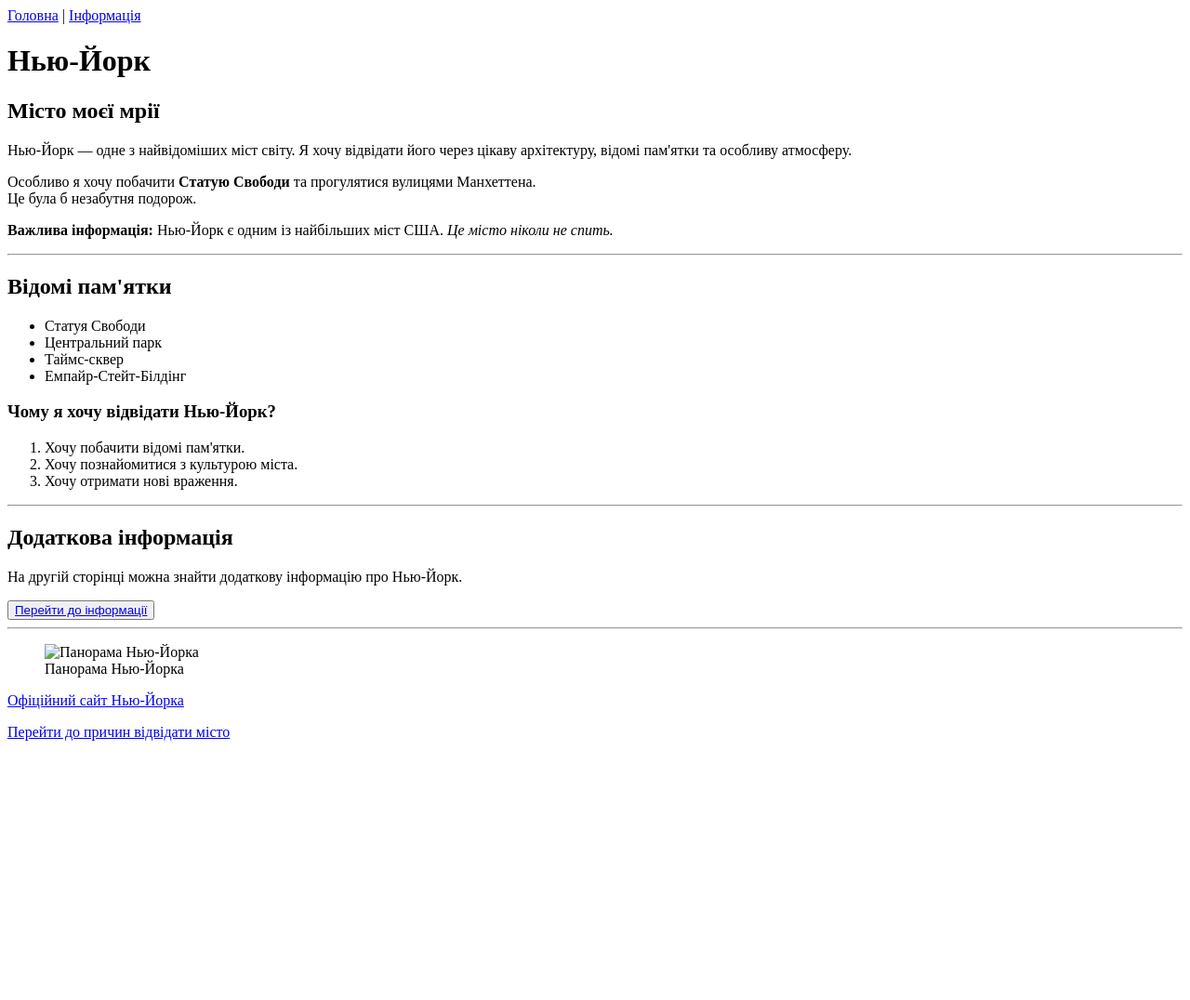
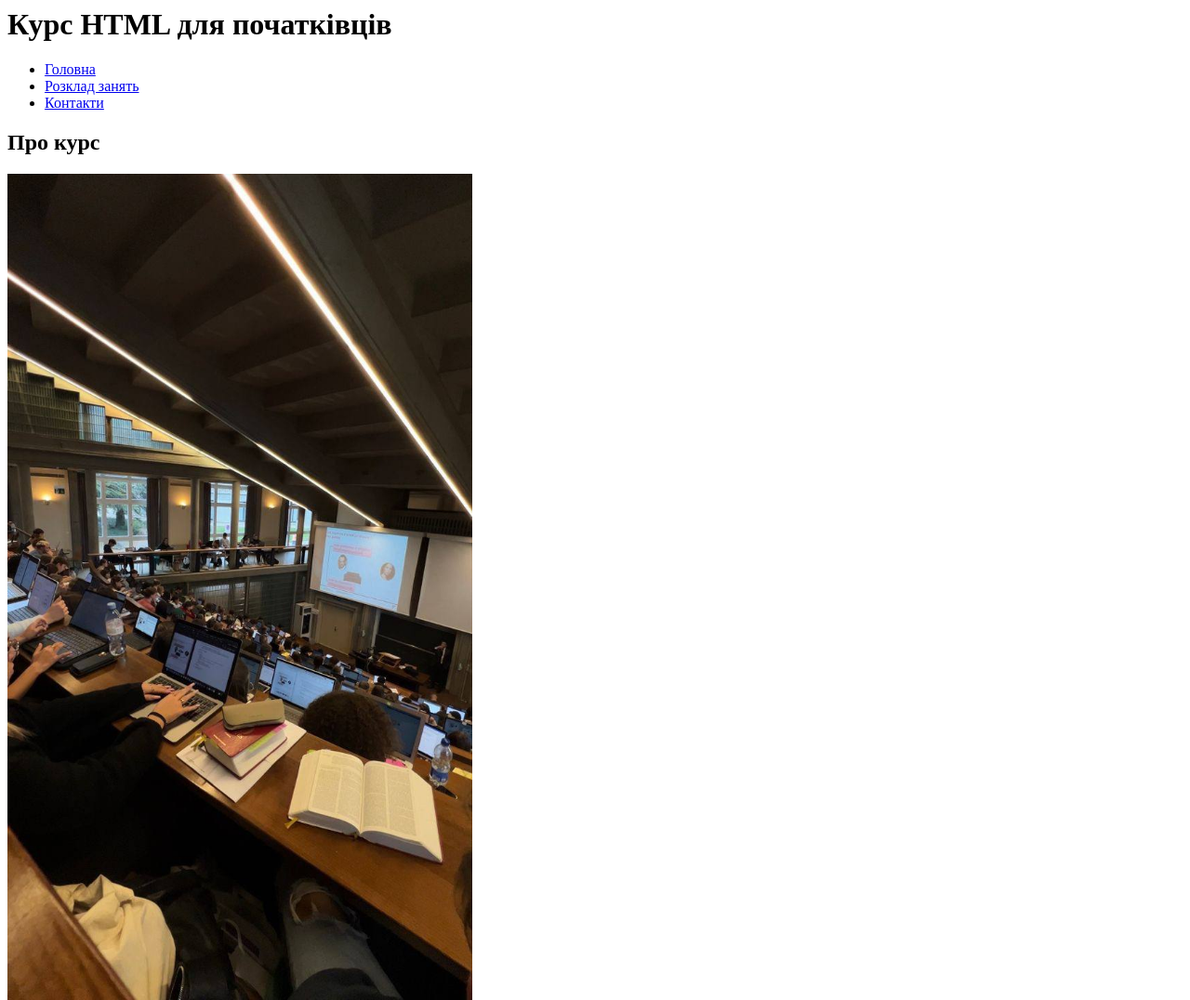
Before and after one commit to dsairx/i21_-, a plain HTML site: page index.html in a window 1280 px wide. Shown: the top 1076 px of the page at 93% size. Before the commit the page ends 813 px from the top, so only its background shows below. Drawn offline with Linux system fonts and the light colour scheme.

Commit message:
Add files via upload

```diff
--- a/index.html
+++ b/index.html
@@ -1,92 +1,36 @@
-<!DOCTYPE html>
-<html lang="en">
-<head>
-    <meta charset="UTF-8">
-    <meta name="viewport" content="width=device-width, initial-scale=1.0">
-    <title>Document</title>
-</head>
-<body>
-    <nav>
-    <a href="index.html">Головна</a> |
-    <a href="info.html">Інформація</a>
-</nav>
+<header>
+    <h1>Курс HTML для початківців</h1>
+    <nav aria-label="Головна навігація">
+        <ul>
+            <li><a href="index.html">Головна</a></li>
+            <li><a href="lessons.html">Розклад занять</a></li>
+            <li><a href="contacts.html">Контакти</a></li>
+        </ul>
+    </nav>
+</header>
 
-<h1>Нью-Йорк</h1>
+<main>
+    <section>
+        <h2>Про курс</h2>
+        <!-- Тут браузер шукає файл image_6.png у тій самій папці -->
+        <img src="image_6.png" alt="Студенти в академічних шапках під час святкового заходу з блакитно-жовтим димом" width="500">
+        <p>На курсі ви навчитеся створювати вебсторінки.</p>
+    </section>
 
-<h2>Місто моєї мрії</h2>
-
-<p>
-    Нью-Йорк — одне з найвідоміших міст світу.
-    Я хочу відвідати його через цікаву архітектуру,
-    відомі пам'ятки та особливу атмосферу.
-</p>
-
-<p>
-    Особливо я хочу побачити <strong>Статую Свободи</strong>
-    та прогулятися вулицями Манхеттена.
-    <br>
-    Це була б незабутня подорож.
-</p>
-
-<p>
-    <strong>Важлива інформація:</strong>
-    Нью-Йорк є одним із найбільших міст США.
-    <em>Це місто ніколи не спить.</em>
-</p>
-
-<hr>
-
-<h2>Відомі пам'ятки</h2>
-
-<ul>
-    <li>Статуя Свободи</li>
-    <li>Центральний парк</li>
-    <li>Таймс-сквер</li>
-    <li>Емпайр-Стейт-Білдінг</li>
-</ul>
-
-<h3 id="reasons">Чому я хочу відвідати Нью-Йорк?</h3>
-
-<ol>
-    <li>Хочу побачити відомі пам'ятки.</li>
-    <li>Хочу познайомитися з культурою міста.</li>
-    <li>Хочу отримати нові враження.</li>
-</ol>
-
-<hr>
-
-<div>
-    <h2>Додаткова інформація</h2>
-
-    <p>
-        На другій сторінці можна знайти додаткову
-        інформацію про Нью-Йорк.
-    </p>
-
-    <button>
-        <a href="info.html">Перейти до інформації</a>
-    </button>
-</div>
-
-<hr>
-
-<figure>
-    <img src="images/image.jpg"
-         alt="Панорама Нью-Йорка"
-         width="500">
-    <figcaption>Панорама Нью-Йорка</figcaption>
-</figure>
-
-<p>
-    <a href="https://www.nyc.gov/" target="_blank">
-        Офіційний сайт Нью-Йорка
-    </a>
-</p>
-
-<p>
-    <a href="#reasons">
-        Перейти до причин відвідати місто
-    </a>
-</p>
-</body>
-</html>
+    <section>
+        <h2>Реєстрація</h2>
+        <form>
+            <div>
+                <label for="username">Ім'я:</label><br>
+                <input type="text" id="username" name="username">
+            </div>
+            <br>
+            <div>
+                <label for="email">Email:</label><br>
+                <input type="email" id="email" name="email">
+            </div>
+            <br>
+            <button type="submit">Зареєструватися</button>
+        </form>
+    </section>
+</main>
```
Also changed, not shown: image_6.png (added).
